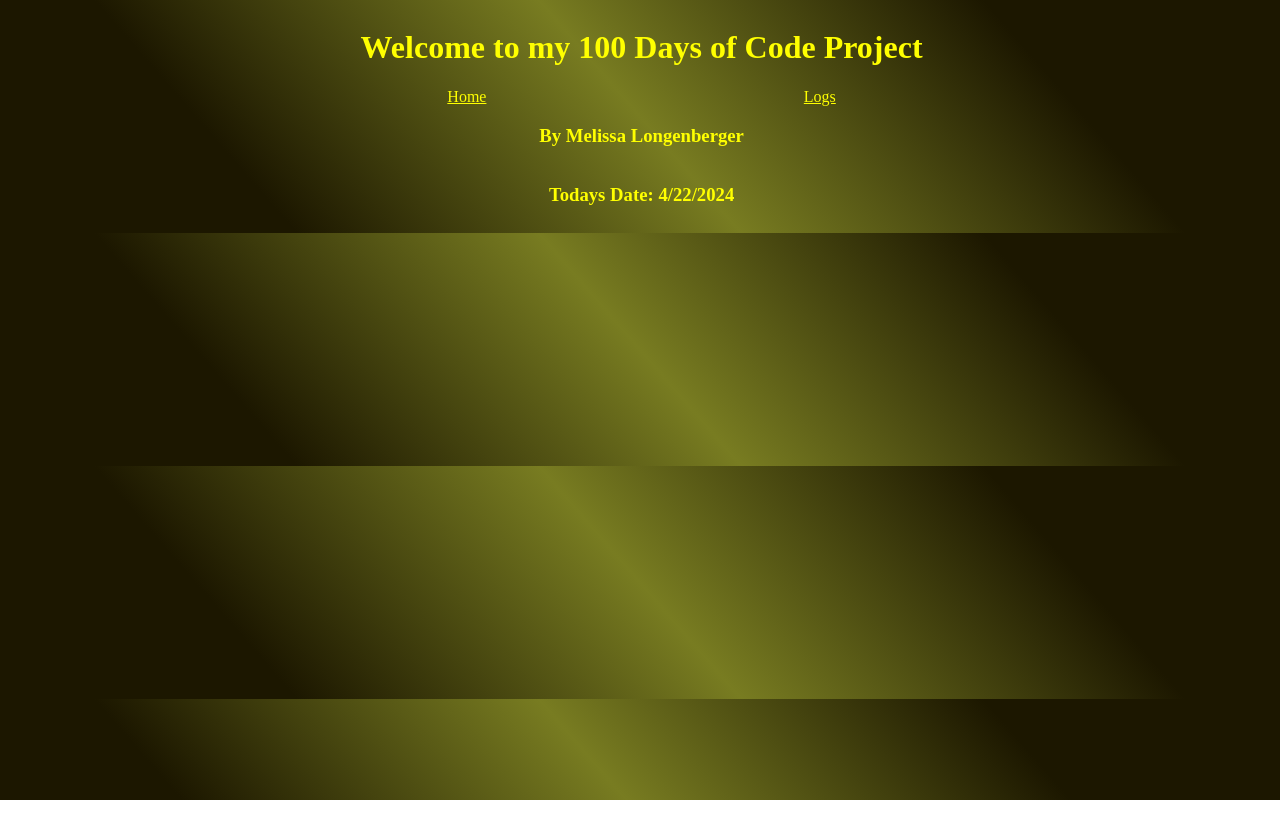
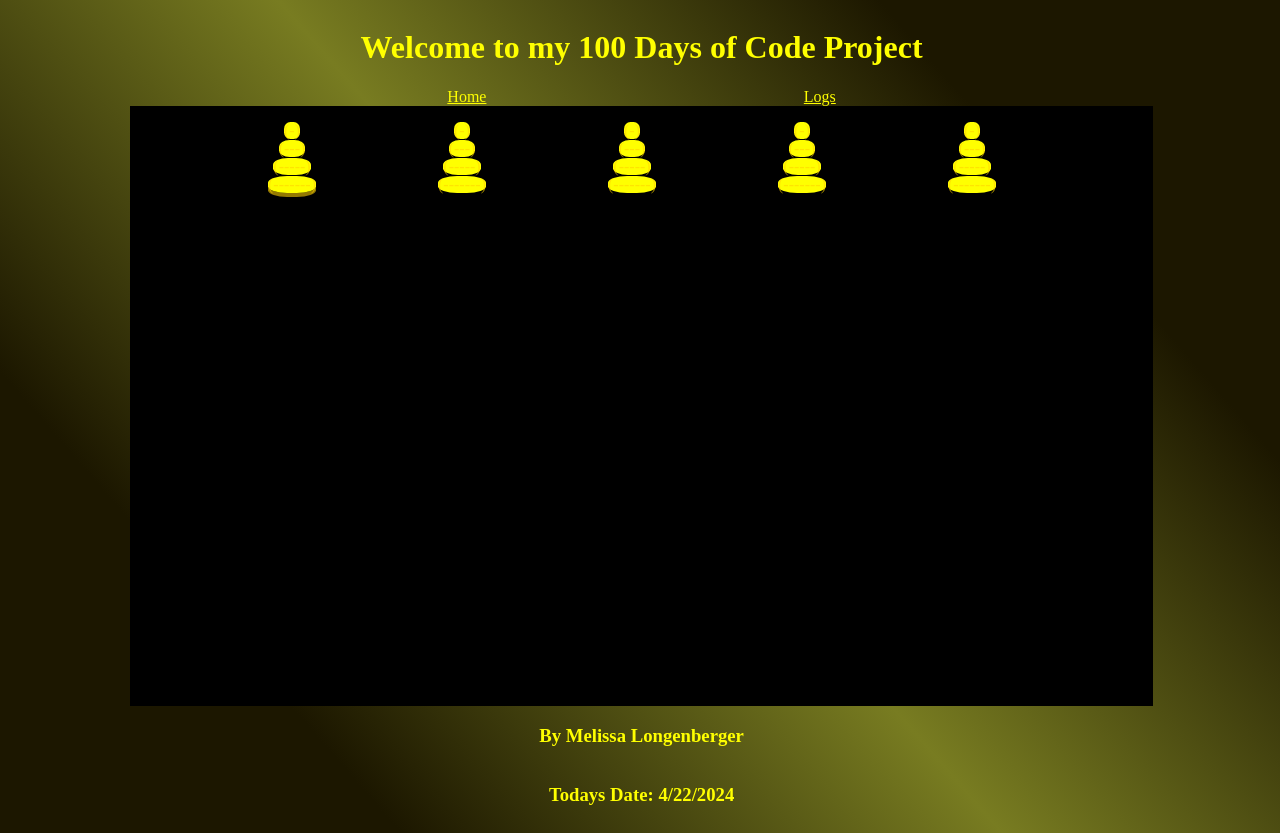
Before and after one commit to melissa-24/100project100days, a React (Vite) app: page /projects/17 in a window 1280 px wide. Before the commit the page ends 800 px from the top, so only its background shows below. Built offline with nearby package versions, Linux system fonts and the light colour scheme.

Commit message:
added new project and started

```diff
--- a/src/App.jsx
+++ b/src/App.jsx
@@ -9,6 +9,7 @@ import PageOne from './views/ProjectPageOne'
 import BackgroundChanger from './views/projects/BackgroundChanger'
 import ImportantDates from './views/projects/ImportantDates'
 import Challenges from './views/projects/Challenges'
+import CssImage from './views/projects/CssImage'
 
 
 function App() {
@@ -26,6 +27,7 @@ function App() {
           <Route path="/projects/3" element={<BackgroundChanger />} />
           <Route path="/projects/7" element={<ImportantDates />} />
           <Route path="/projects/16" element={<Challenges />} />
+          <Route path="/projects/17" element={< CssImage />} />
         </Routes>
       </main>
       <Footer />
--- a/src/json/log.json
+++ b/src/json/log.json
@@ -43,19 +43,19 @@
     },
     {
         "day": "19",
-        "is_not_template": false,
+        "is_not_template": true,
         "date": "5/7/24",
         "content": "Finally getting back into the project for real again."
     },
     {
         "day": "20",
-        "is_not_template": false,
+        "is_not_template": true,
         "date": "5/8/24",
         "content": "Finished 1 project, the important dates.... although I am thinking I might make adjustments, I certainly need to make some CSS adjustments for sure. I also came up with (with a suggestion from a fellow developer) 2 more project ideas."
     },
     {
         "day": "26",
-        "is_not_template": false,
+        "is_not_template": true,
         "date": "5/14/24",
         "content": "Today was just a CSS day.  I didn't do much just cleaned some of it up."
     }
--- a/src/json/projects.json
+++ b/src/json/projects.json
@@ -179,7 +179,7 @@
         "id": "12",
         "is_finished": false,
         "is_started": true,
-        "is_idea": true,
+        "is_idea": false,
         "is_external": true,
         "framework_chosen": true,
         "is_showable": false,
@@ -258,17 +258,17 @@
     {
         "id": "17",
         "is_finished": false,
-        "is_started": false,
-        "is_idea": false,
-        "is_external": false,
-        "framework_chosen": false,
-        "is_showable": false,
-        "title": "",
-        "description": "",
-        "date_started": "",
-        "date_finished": "",
-        "img_link": "",
-        "framework_used": "",
+        "is_started": true,
+        "is_idea": false,
+        "is_external": false,
+        "framework_chosen": true,
+        "is_showable": true,
+        "title": "CSS created Image",
+        "description": "Inspired by https://github.com/cyanharlow/purecss-lace I created https://github.com/beedev-services/mountain-picture.  Now I want to try again but something different.  ",
+        "date_started": "May 21st, 2024",
+        "date_finished": "",
+        "img_link": "",
+        "framework_used": "Static",
         "external_link": ""
     },
     {
--- /dev/null
+++ b/src/styles/cssImage.css
@@ -0,0 +1,47 @@
+.flexrow {
+  display: flex;
+  flex-direction: row;
+  justify-content: center;
+  align-items: center;
+}
+.flexcolumn {
+  display: flex;
+  flex-direction: column;
+  justify-content: center;
+  align-items: center;
+}
+a {
+  color: #ffff00;
+}
+body #root main .imageBox {
+  display: block;
+  background-color: #000000;
+  height: 600px;
+  width: 100%;
+}
+body #root main .imageBox .hiveRow {
+  display: flex;
+  flex-direction: row;
+  justify-content: center;
+  align-items: center;
+  width: 95%;
+  justify-content: space-evenly;
+  margin: 1em;
+}
+body #root main .imageBox .hiveRow .theHive {
+  display: flex;
+  flex-direction: column;
+  justify-content: center;
+  align-items: center;
+}
+body #root main .imageBox .hiveRow .theHive div .transparent {
+  color: white;
+}
+body #root main .imageBox .hiveRow .theHive div .hive {
+  background-color: yellow;
+  border-radius: 40%;
+  color: #ffd00094;
+}
+body #root main .imageBox .hiveRow .theHive div .bottom {
+  box-shadow: #ffd00094 0px 4px;
+}
--- /dev/null
+++ b/src/styles/cssImage.less
@@ -0,0 +1,41 @@
+@import './base/base.less';
+
+
+body {
+    #root {
+        main {
+            .imageBox {
+                display: block;
+                background-color: @black;
+                height: 600px;
+                width: 100%;
+
+                .hiveRow {
+                    .flexrow();
+                    width: 95%;
+                    justify-content: space-evenly;
+                    margin: 1em;
+
+                    .theHive {
+                        .flexcolumn();
+
+                        div {
+                            .transparent {
+                                color: white;
+                            }
+                            .hive {
+                                background-color: yellow;
+                                border-radius: 40%;
+                                color: #ffd00094;
+                            }
+                            .bottom {
+                                box-shadow: #ffd00094 0px 4px;
+                            }
+                        }
+                    }
+
+                }
+            }
+        }
+    }
+}
--- /dev/null
+++ b/src/views/projects/CssImage.jsx
@@ -0,0 +1,125 @@
+import '../../styles/cssImage.css'
+
+const CssImage = () => {
+
+    return(
+        <>
+        <div className="imageBox">
+        <div className="hiveRow">
+        <div className="theHive">
+            <div>
+                <span className="transparent"></span>
+                <span className="hive top">(-)</span>
+                <span className="transparent"></span>
+            </div>
+            <div>
+                <span className="transparent"></span>
+                <span className="hive">(---)</span>
+                <span className="transparent"></span>
+            </div>
+            <div>
+                <span className="transparent"></span>
+                <span className="hive">(-----)</span>
+                <span className="transparent"></span>
+            </div>
+            <div>
+                <span className="transparent"></span>
+                <span className="hive bottom">(-------)</span>
+                <span className="transparent"></span>
+            </div>
+        </div>
+        <div className="theHive">
+            <div>
+                <span className="transparent"></span>
+                <span className="hive">(-)</span>
+                <span className="transparent"></span>
+            </div>
+            <div>
+                <span className="transparent"></span>
+                <span className="hive">(---)</span>
+                <span className="transparent"></span>
+            </div>
+            <div>
+                <span className="transparent"></span>
+                <span className="hive">(-----)</span>
+                <span className="transparent"></span>
+            </div>
+            <div>
+                <span className="transparent"></span>
+                <span className="hive">(-------)</span>
+                <span className="transparent"></span>
+            </div>
+        </div>
+        <div className="theHive">
+            <div>
+                <span className="transparent"></span>
+                <span className="hive">(-)</span>
+                <span className="transparent"></span>
+            </div>
+            <div>
+                <span className="transparent"></span>
+                <span className="hive">(---)</span>
+                <span className="transparent"></span>
+            </div>
+            <div>
+                <span className="transparent"></span>
+                <span className="hive">(-----)</span>
+                <span className="transparent"></span>
+            </div>
+            <div>
+                <span className="transparent"></span>
+                <span className="hive">(-------)</span>
+                <span className="transparent"></span>
+            </div>
+        </div>
+        <div className="theHive">
+            <div>
+                <span className="transparent"></span>
+                <span className="hive">(-)</span>
+                <span className="transparent"></span>
+            </div>
+            <div>
+                <span className="transparent"></span>
+                <span className="hive">(---)</span>
+                <span className="transparent"></span>
+            </div>
+            <div>
+                <span className="transparent"></span>
+                <span className="hive">(-----)</span>
+                <span className="transparent"></span>
+            </div>
+            <div>
+                <span className="transparent"></span>
+                <span className="hive">(-------)</span>
+                <span className="transparent"></span>
+            </div>
+        </div>
+        <div className="theHive">
+            <div>
+                <span className="transparent"></span>
+                <span className="hive">(-)</span>
+                <span className="transparent"></span>
+            </div>
+            <div>
+                <span className="transparent"></span>
+                <span className="hive">(---)</span>
+                <span className="transparent"></span>
+            </div>
+            <div>
+                <span className="transparent"></span>
+                <span className="hive">(-----)</span>
+                <span className="transparent"></span>
+            </div>
+            <div>
+                <span className="transparent"></span>
+                <span className="hive">(-------)</span>
+                <span className="transparent"></span>
+            </div>
+        </div>
+    </div>
+        </div>
+        </>
+    )
+}
+
+export default CssImage
```
